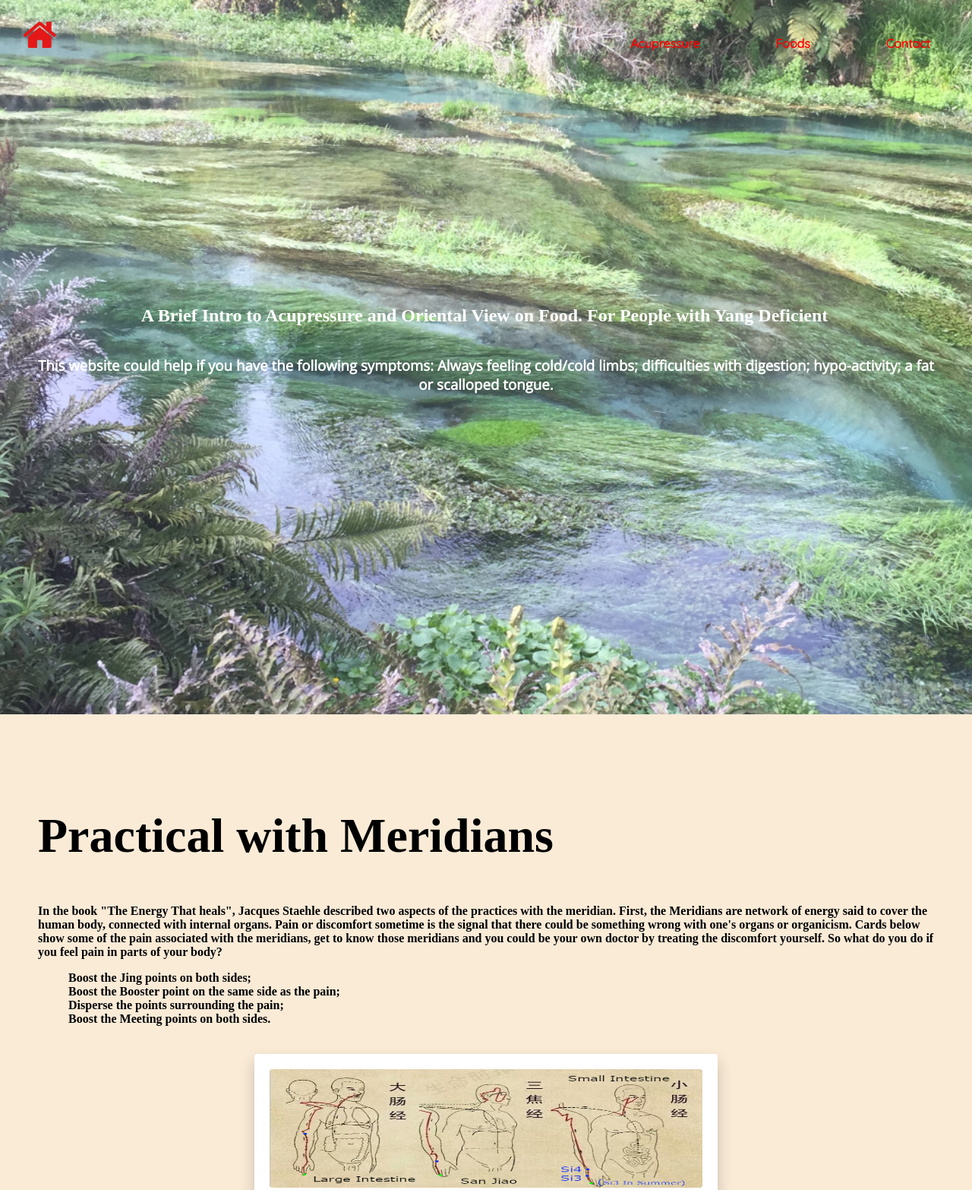
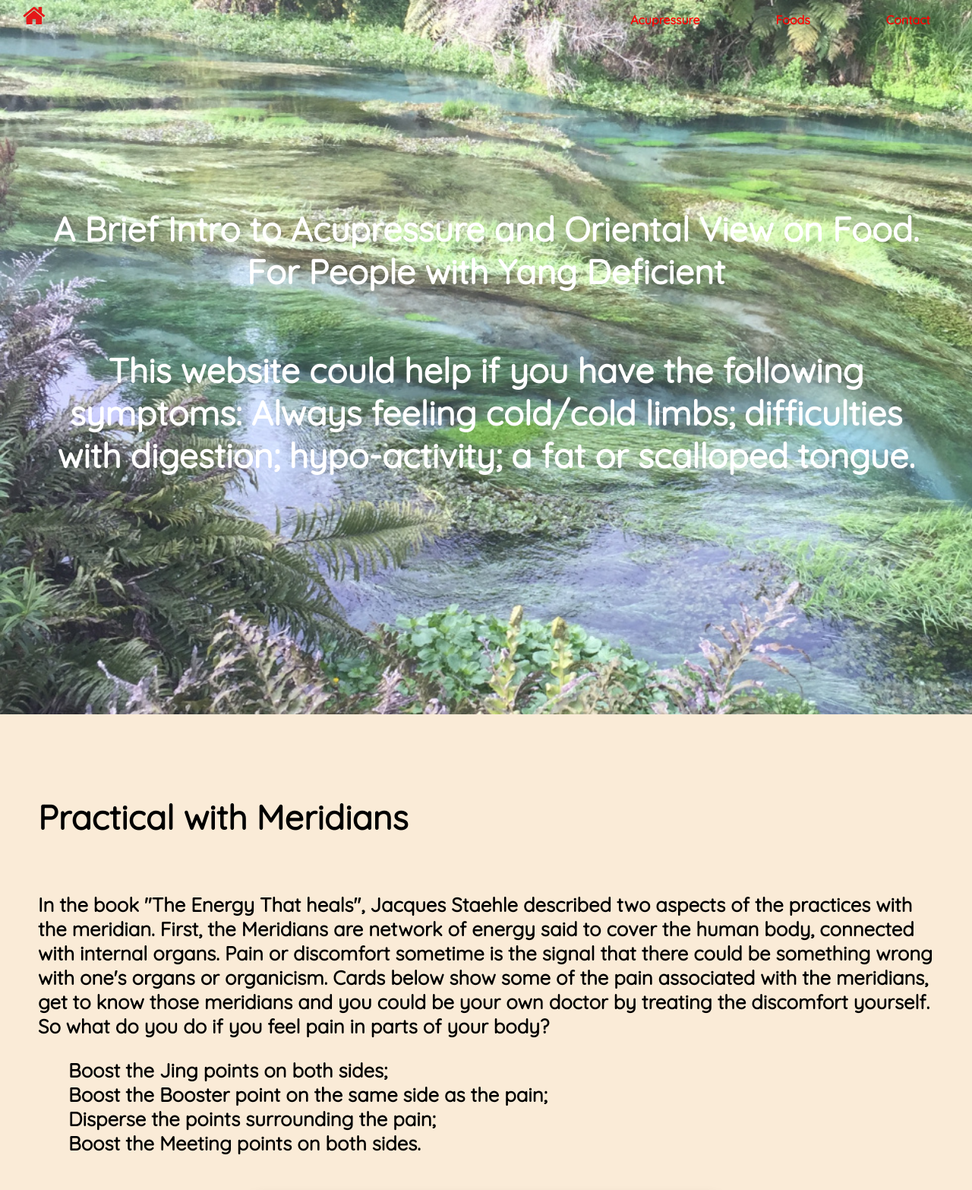
Before and after one commit to mejunchen/EnergiesThatHeal, a plain HTML site: page index.html in a window 1280 px wide. Shown: the top 1566 px of the page at 76% size. Drawn offline with nearby package versions, Linux system fonts and the light colour scheme.

Commit message:
font changed and season files js async load

```diff
--- a/css/styles.css
+++ b/css/styles.css
@@ -2,6 +2,7 @@ html body {
 	margin: 0;
 	padding: 0;
 	box-sizing: border-box;
+	font-family: "Quicksand", sans-serif;
 }
 p {
 	color: #555;
@@ -11,8 +12,13 @@ h1 {
 	font-size: 5.0vw;
 }
 h2 {
-font-size: 3.0vh;
+font-size: 3.5vw;
 }
+
+h4 {
+	font-size: 2vw;
+}
+
 p li {
 font-size: 2vmin;
 }
--- a/html/seasons/autumn.html
+++ b/html/seasons/autumn.html
@@ -57,7 +57,7 @@
     </div>
 </div>
 
-<script type="text/javascript" src="./js/imageMapResizer.min.js"></script>
+<script type="text/javascript" src="./js/imageMapResizer.min.js" async></script>
 <script type="text/javascript">
         $('map').imageMapResize();
 </script>
--- a/html/seasons/spring.html
+++ b/html/seasons/spring.html
@@ -57,7 +57,7 @@
 	</div>
 </div>
 
-<script type="text/javascript" src="./js/imageMapResizer.min.js"></script>
+<script type="text/javascript" src="./js/imageMapResizer.min.js" async></script>
 <script type="text/javascript">
 		$('map').imageMapResize();
 </script>
--- a/index.html
+++ b/index.html
@@ -16,7 +16,7 @@
 <body>
   <header id="navbar">
       <nav>
-    <h2 id="homeindex"><a href="#"><i class="fa fa-home fa-2x"></i></a></h2>
+    <a href="#"><i class="fa fa-home fa-2x"></i></a>
     <ul>
       <li><a href="#meridian">Acupressure</a></li>
       <li><a href="#food">Foods</a></li>
@@ -30,15 +30,15 @@
     <div class="background-image" style="background-image: url(img/blueSpring.jpg)"></div>
     <div class="hero-content-area">
       <h2>A Brief Intro to Acupressure and Oriental View on Food. For People with Yang Deficient</h2>
-      <h2></h2>
-      <h3>This website could help if you have the following symptoms: Always feeling cold/cold limbs; difficulties with digestion; hypo-activity; a fat or scalloped tongue. </h3>
+      <h2>This website could help if you have the following symptoms: Always feeling cold/cold limbs; difficulties with digestion; hypo-activity; a fat or scalloped tongue.</h2>
+      <h3> </h3>
     </div>
   </section>
 
     <!-- main body -->
   <section id="meridian">
     <div>
-      <h1>Practical with Meridians</h1>
+      <h2>Practical with Meridians</h2>
       <h4>In the book "The Energy That heals", Jacques Staehle described two aspects of the practices with the meridian. First, the Meridians are network of energy said to cover the human body, connected with internal organs.
         Pain or discomfort sometime is the signal that there could be something wrong with one's organs or organicism.
          Cards below show some of the pain associated with the meridians, get to know those meridians and you could be your own doctor by treating the discomfort yourself. So what do you do if you feel pain in parts of your body?
@@ -175,7 +175,7 @@
 
     <section class="container" id="seasonAcu">
       <div>
-          <h1>Balance with Meridians</h1>
+          <h2>Balance with Meridians</h2>
           <h4>The second important aspect Jacques Staehle described is acupoint to boost
             a meridian in seasons. This section show the acupoints you can use to boost meridians in a season. </h4>
 
```
Also changed, not shown: html/seasons/summer.html (+1 -1 lines), html/seasons/winter.html (+1 -1 lines).
